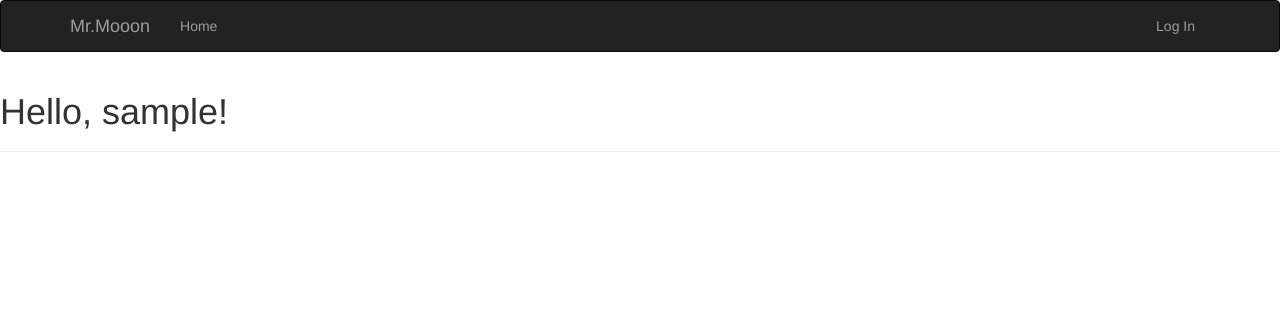
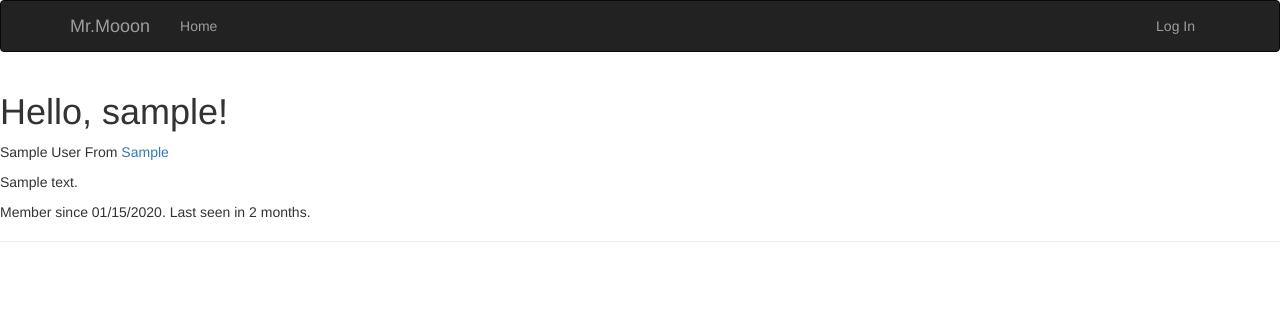
Before and after one commit to moon-shg/learn_flask, a Flask app: a page that uses app/templates/base.html in a window 1280 px wide. Shown: the top 312 px of the page. Run offline with Flask 2, Linux system fonts and the light colour scheme; tables that the repository leaves empty hold one stand-in row (values such as "Sample post"); some libraries are stand-ins or nearby versions.

Commit message:
add user_profile page

```diff
--- a/app/main/views.py
+++ b/app/main/views.py
@@ -30,6 +30,7 @@ def index():
 		return redirect(url_for('.index'))
 	return render_template('index.html', current_time=datetime.utcnow(), form = form, name = session.get('name'), known=session.get('known',False))
 
-@main.route('/user/<name>')
-def user(name):
-	return render_template('user.html', name=name)
+@main.route('/user/<username>')
+def user(username):
+	user = User.query.filter_by(username=username).first_or_404()
+	return render_template('user.html', user=user)
--- a/app/models.py
+++ b/app/models.py
@@ -153,7 +153,7 @@ class User(UserMixin, db.Model):
 
     # 刷新用户最后访问时间
     def ping(self):
-        self.last_seen = datetime.uctnow()
+        self.last_seen = datetime.utcnow()
         db.session.add(self)
         db.session.commit()
 
--- a/app/templates/base.html
+++ b/app/templates/base.html
@@ -30,6 +30,7 @@
 				<li class="dropdown">
 					<a href="#" class="dropdown-toggle" data-toggle="dropdown">我的账户<b class="caret"></b></a>
 					<ul class="dropdown-menu">
+						<li><a href="{{ url_for('main.user', username=current_user.username) }}">我的资料</a></li>
 						<li><a href="{{ url_for('auth.change_password') }}">修改密码</a></li>
 						<li><a href="{{ url_for('auth.logout') }}">Log Out</a></li>
 					</ul>
--- a/app/templates/user.html
+++ b/app/templates/user.html
@@ -1,9 +1,27 @@
 {% extends "base.html" %}
 
-{% block title %}Welcome{% endblock %}
+{% block title %}Welcome- {{ user.username }}{% endblock %}
 
 {% block content %}
 <div class = "page-header">
-	<h1>Hello, {{ name }}!</h1>
+	<h1>Hello, {{ user.username }}!</h1>
+	{% if user.name or user.location %}
+	<p>
+		{% if user.name %}{{ user.name }}{% endif %}
+		{% if user.location %}
+			From <a href="http://maps.google.com/?q={{ user.location }}">
+				{{ user.location }}
+			</a>
+		{% endif %}
+	</p>
+	{% if current_user.is_administrator() %}
+	<p><a href="mailtp:{{ user.email }}">{{ user.email }}</a></p>
+	{% endif %}
+	{% if user.about_me %}<p>{{ user.about_me }}</p>{% endif %}
+	<p>
+		Member since {{ moment(user.member_since).format('L')}}.
+		Last seen {{ moment(user.last_seen).fromNow() }}.
+	</p>
+	{% endif %}
 </div>
 {% endblock %}
```
